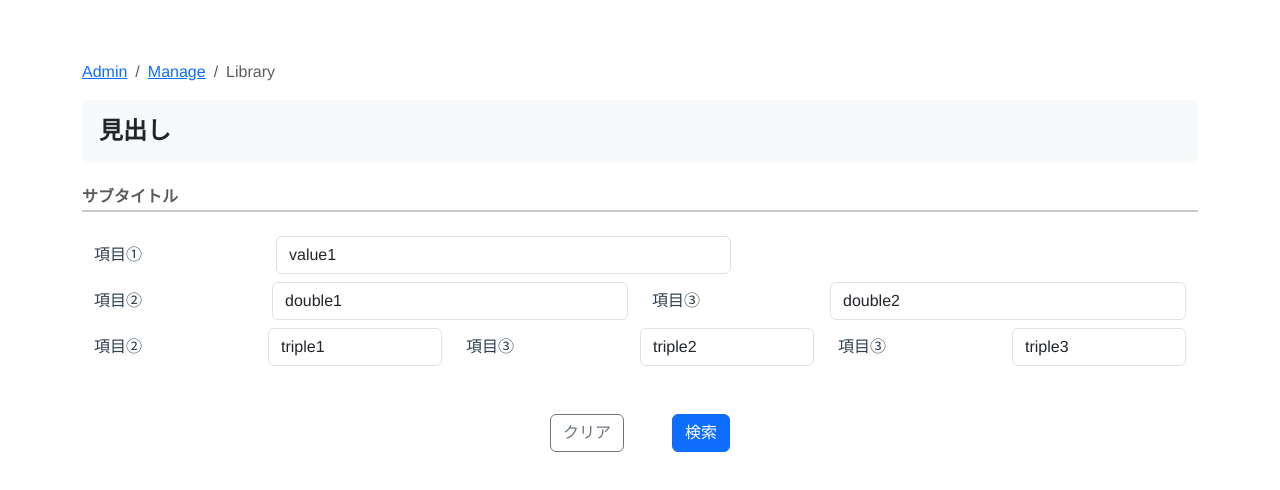
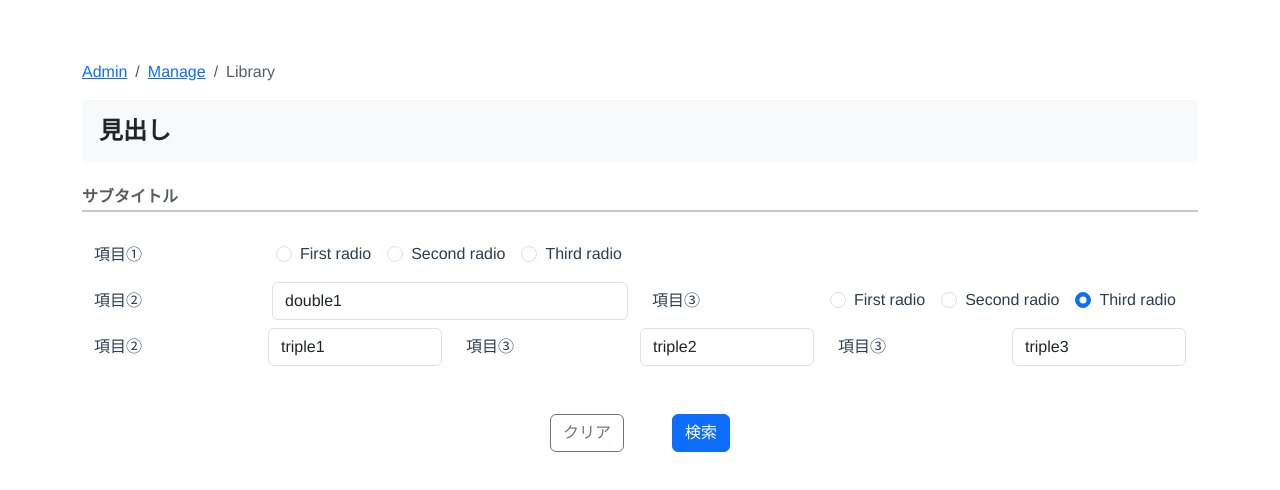
Before and after one commit to rngs/learn-vue, a Vue app in the folder vue-sample/: page / in a window 1280 px wide. Shown: the top 490 px of the page. Built offline with nearby package versions, Linux system fonts and the light colour scheme.

Commit message:
チェックボックス追加

```diff
--- /dev/null
+++ b/vue-sample/src/pages/common/parts/inputs/types/CheckboxForm.vue
@@ -0,0 +1,30 @@
+<template>
+    <b-form-radio-group
+        :id="id"
+        :name="name"
+        :options="options"
+        v-model="computedSelected"
+        plain
+      />
+</template>
+
+<script>
+    export default {
+        props: [
+            "id",
+            "name",
+            "selected",
+            "options"
+        ],
+        computed: {
+            computedSelected: {
+                get () {
+                    return this.$props.selected
+                },
+                set (value) {
+                    this.$emit("change", value);
+                }
+            }
+        }
+    };
+</script>
--- a/vue-sample/src/pages/contents/conditions/First.vue
+++ b/vue-sample/src/pages/contents/conditions/First.vue
@@ -7,7 +7,8 @@
             value="value1"
             label="項目①"
         >
-            <TextForm id="item1" value="value1" />
+            <!-- <TextForm id="item1" value="value1" /> -->
+            <CheckboxForm :id="item1" :value="value1" :options="options" />
         </SingleColumn>
 
         <DoubleColumn
@@ -20,7 +21,7 @@
                 <TextForm :id="informations.double1.id" :value="informations.double1.value" />
             </template>
             <template v-slot:[informations.double2.id]>
-                <TextForm :id="informations.double2.id" :value="informations.double2.value" />
+                <CheckboxForm :id="informations.double2.id" :value="informations.double2.value" :options="options" :selected="informations.double2.value" />
             </template>
         </DoubleColumn>
 
@@ -45,7 +46,8 @@
 </template>
 
 <script>
-    import TextForm from "../../common/parts/inputs/types/TextForm";
+    import CheckboxForm from "../../common/parts/inputs/types/CheckboxForm";
+import TextForm from "../../common/parts/inputs/types/TextForm";
 import DoubleColumn from "../../common/snipets/inputs/layouts/DoubleColumn";
 import SingleColumn from "../../common/snipets/inputs/layouts/SingleColumn";
 import TripleColumn from "../../common/snipets/inputs/layouts/TripleColumn";
@@ -73,6 +75,7 @@ import { informations } from "../../scripts/data/informations";
 
     export default {
         components: {
+            CheckboxForm,
             DoubleColumn,
             SingleColumn,
             Subtitle,
@@ -83,7 +86,12 @@ import { informations } from "../../scripts/data/informations";
             return {
                 // doubles,
                 // triples,
-                informations
+                informations,
+                options: [
+                    { text: 'First radio', value: 'first' },
+                    { text: 'Second radio', value: 'second' },
+                    { text: 'Third radio', value: 'double2' }
+                ]
             };
         }
     };
```
